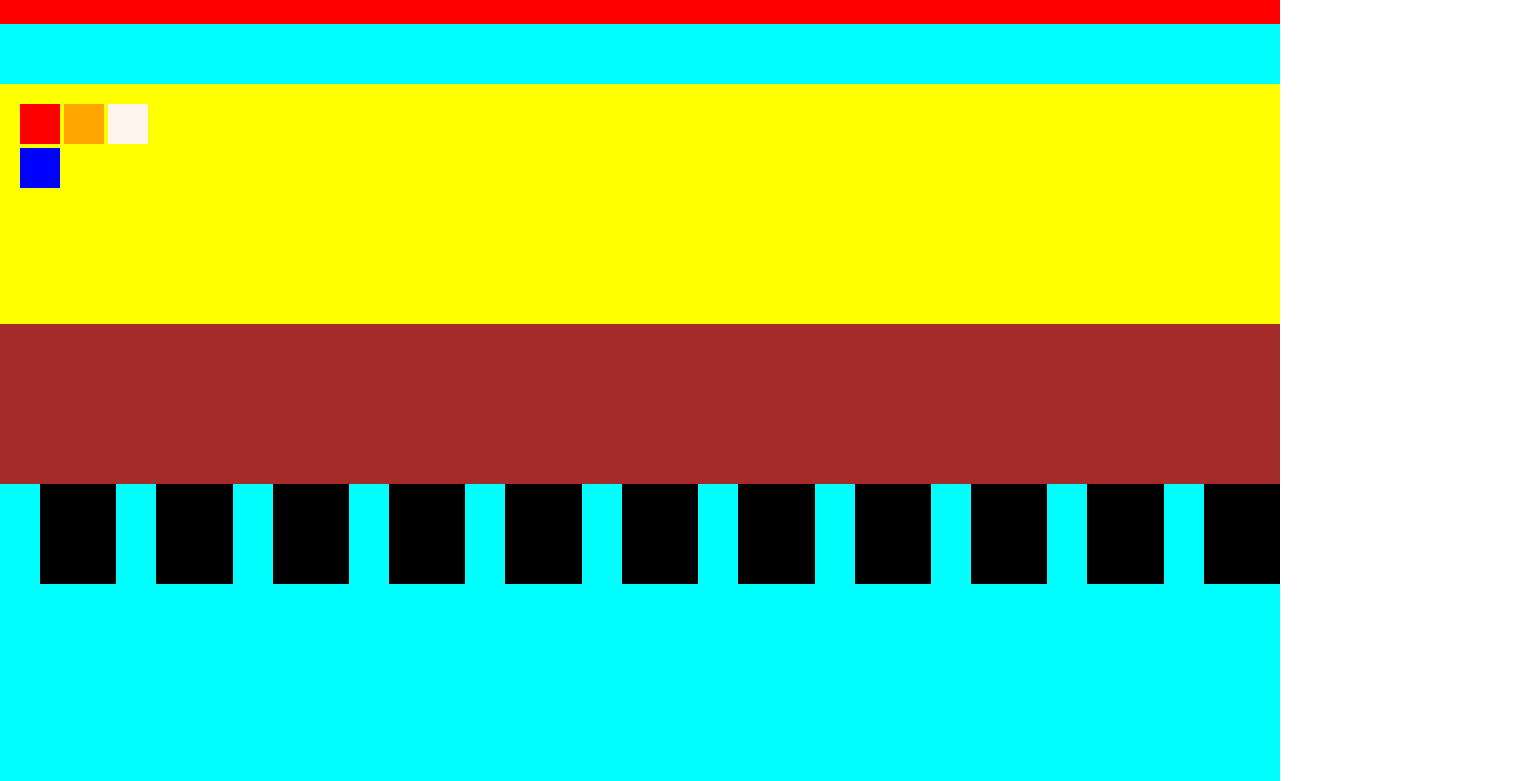
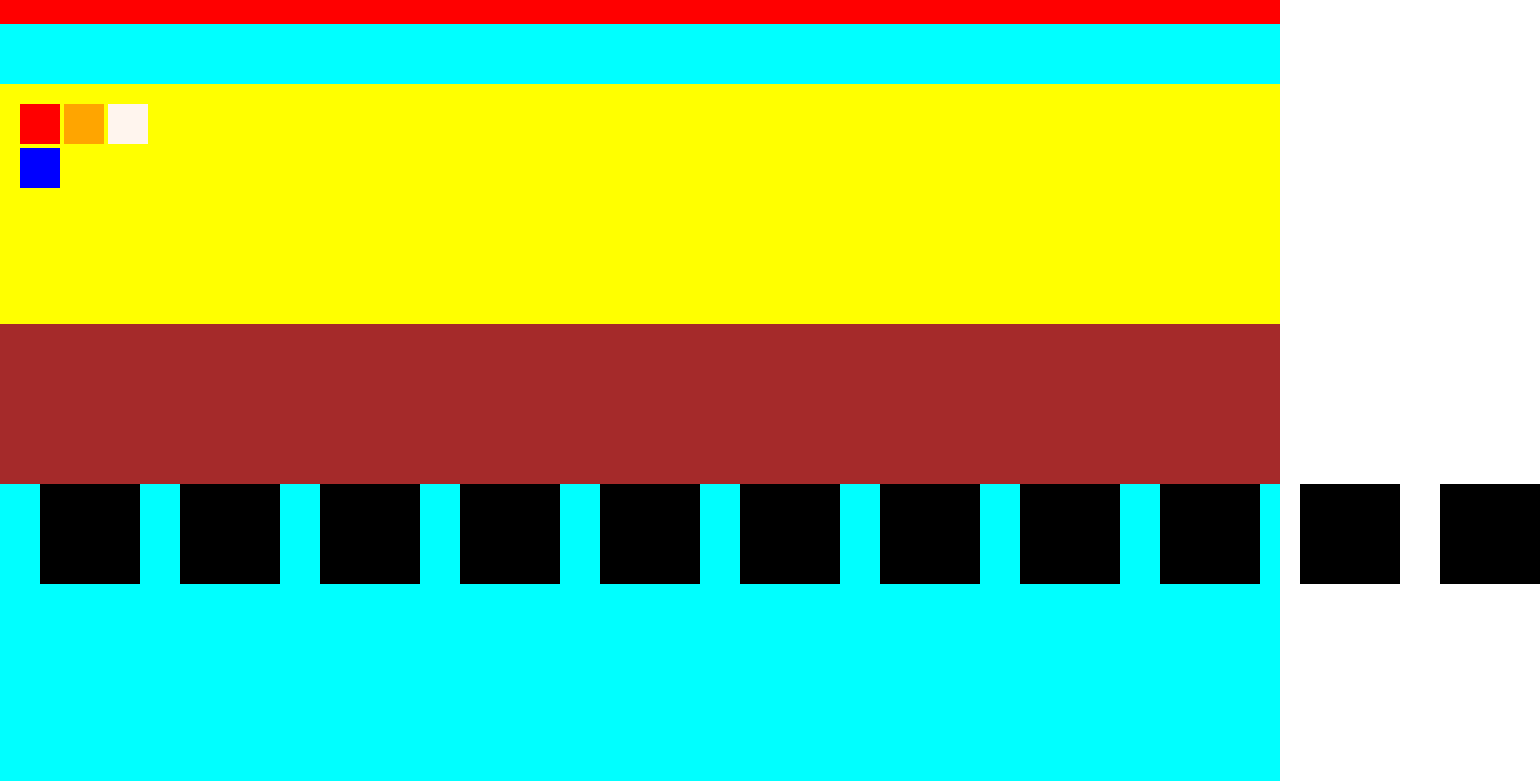
Before and after one commit to manupilation/general_practices, a plain HTML site: page index.html in a window 1280 px wide. Shown: the part 375-1156 px from the top of the page, 1540 px wide, since content can reach past the window. Drawn offline with Linux system fonts and the light colour scheme.

Commit message:
refactor: flex min-width

```diff
--- a/flex.css
+++ b/flex.css
@@ -8,6 +8,6 @@
 
 .flex div {
   height: 100px;
-  width: 100px;
+  min-width: 100px;
   background-color: black;
 }
```
